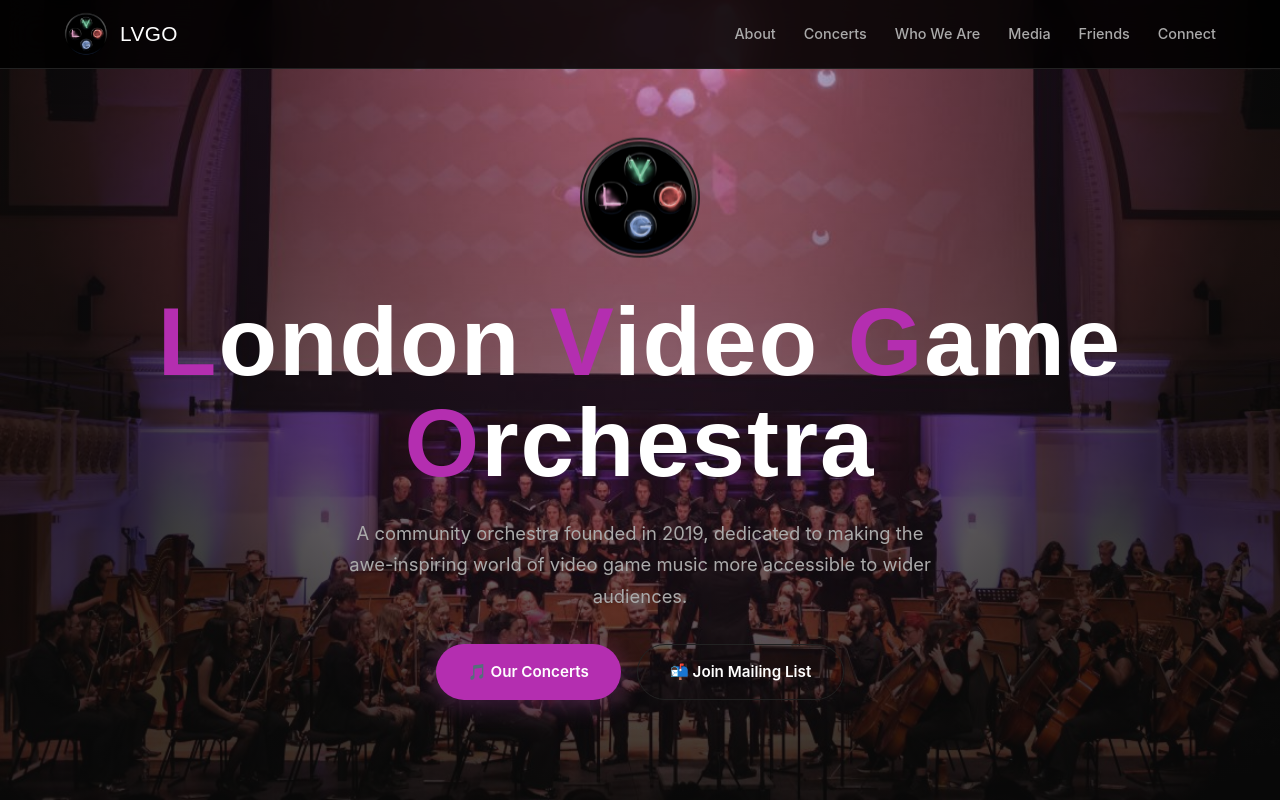
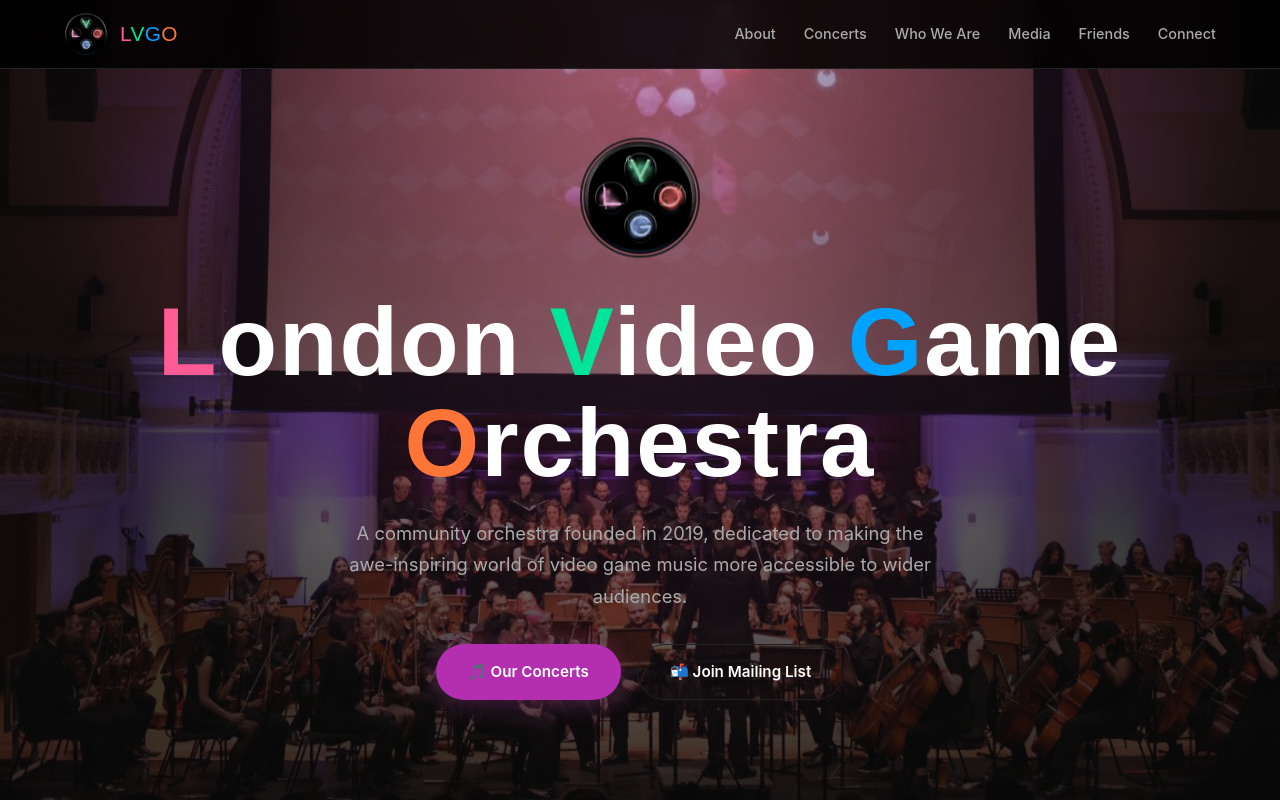
Before and after one commit to alectronic0/lvgo, a plain HTML site: page index.html in a window 1280 px wide. Shown: the top 800 px of the page. Drawn offline with Linux system fonts and the light colour scheme.

Commit message:
Match LVGO acronym letters with PlayStation logo color palette

```diff
--- a/css/style.css
+++ b/css/style.css
@@ -18,6 +18,10 @@
   --accent: #b42eb0;
   --accent-hover: #9c2098;
   --accent-glow: rgba(180, 46, 176, 0.15);
+  --color-l: #ff5b94;
+  --color-v: #00e599;
+  --color-g: #00a2ff;
+  --color-o: #ff7538;
   --white: #ffffff;
   --font-heading: 'Anton', sans-serif;
   --font-body: 'Inter', system-ui, -apple-system, sans-serif;
@@ -46,6 +50,13 @@
 img { max-width: 100%; height: auto; display: block; }
 
 .container { max-width: var(--max-width); margin: 0 auto; padding: 0 24px; }
+
+/* LVGO Letter Colors (PlayStation-inspired) */
+.color-l { color: var(--color-l); }
+.color-v { color: var(--color-v); }
+.color-g { color: var(--color-g); }
+.color-o { color: var(--color-o); }
+.brand-lvgo { display: inline-block; letter-spacing: 0.04em; }
 
 /* ---------- Skip Link ---------- */
 .skip-link {
--- a/js/app.js
+++ b/js/app.js
@@ -17,7 +17,7 @@
       <div class="nav-inner">
         <a class="nav-logo" href="#hero">
           <img src="${data.site.logoPath}" alt="${data.site.shortName} Logo" width="44" height="44">
-          <span class="nav-logo-text">${data.site.shortName}</span>
+          <span class="nav-logo-text"><span class="color-l">L</span><span class="color-v">V</span><span class="color-g">G</span><span class="color-o">O</span></span>
         </a>
         <button class="nav-toggle" aria-label="Toggle navigation" aria-expanded="false">
           <span></span><span></span><span></span>
@@ -33,7 +33,7 @@
     <section class="hero" id="hero">
       <div class="hero-content">
         <img class="hero-logo" src="${data.site.heroLogoPath}" alt="${data.site.name}">
-        <h1><span class="accent">L</span>ondon <span class="accent">V</span>ideo <span class="accent">G</span>ame <span class="accent">O</span>rchestra</h1>
+        <h1><span class="color-l">L</span>ondon <span class="color-v">V</span>ideo <span class="color-g">G</span>ame <span class="color-o">O</span>rchestra</h1>
         <p class="hero-subtitle">${data.hero.subtitle}</p>
         <div class="hero-actions">
           ${data.hero.actions.map(action => `
@@ -247,7 +247,7 @@
     <section id="friends" class="fade-in">
       <div class="container">
         <div class="eyebrow">🤝 Partners</div>
-        <h2 class="section-title">Friends of LVGO</h2>
+        <h2 class="section-title">Friends of <span class="brand-lvgo"><span class="color-l">L</span><span class="color-v">V</span><span class="color-g">G</span><span class="color-o">O</span></span></h2>
         <div class="title-underline"></div>
         <p class="section-subtitle">We're proud to collaborate with incredible venues, festivals, and organisations.</p>
         <div class="friends-grid">
```
Also changed, not shown: favicon.svg.
